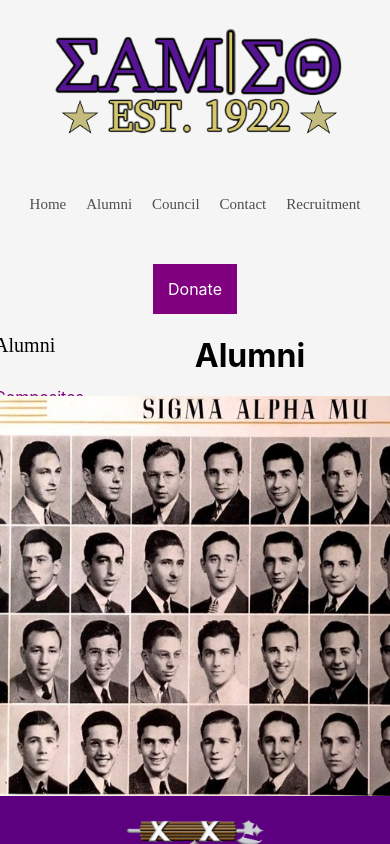
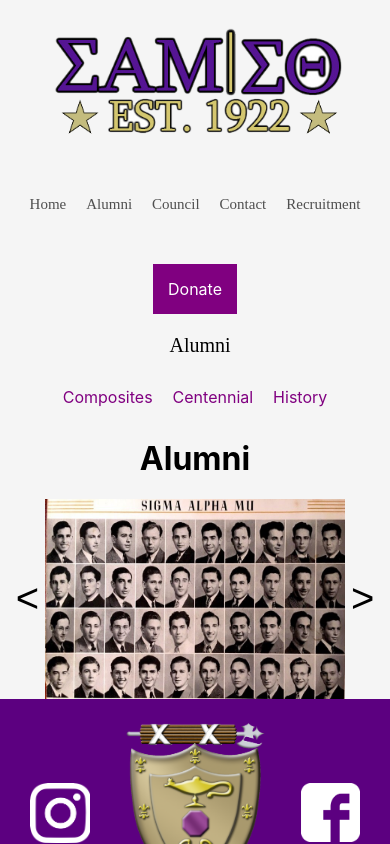
Before and after one commit to sevywagner/texas-sammy, a React (Create React App) app: page /texas-sammy/alumni in a window 390 px wide. Shown: the top 844 px of the page. Built offline with nearby package versions, Linux system fonts and the light colour scheme.

Commit message:
responsive support for composite carousel

```diff
--- a/src/Components/Layout/Css/sidebar.module.css
+++ b/src/Components/Layout/Css/sidebar.module.css
@@ -26,6 +26,21 @@
     color: rgb(213, 138, 0);
 }
 
+@media only screen and (max-width: 700px) {
+    .links {
+        flex-direction: row;
+        justify-content: center;
+    }
+
+    .title {
+        text-align: center;
+    }
+
+    .sidebar {
+        width: 100%;
+    }
+}
+
 @keyframes nav-hover {
     0% {
         color: purple;
--- a/src/Pages/Alumni.js
+++ b/src/Pages/Alumni.js
@@ -75,7 +75,7 @@
                 <h1>Alumni</h1>
                 <div className={styles.composites}>
                     <button onClick={prevHandler} className={styles['composite-nav']}>{`<`}</button>
-                    <img width="600" height="400" src={picUrl} />
+                    <img src={picUrl} />
                     <button onClick={nextHandler} className={styles['composite-nav']}>{`>`}</button>
                 </div>
             </div>
--- a/src/Pages/Css/alumni.module.css
+++ b/src/Pages/Css/alumni.module.css
@@ -19,3 +19,22 @@
     border: none;
     font-size: 40px;
 }
+
+.composites img {
+    width: 600px;
+    height: 400px;
+}
+
+@media only screen and (max-width: 700px) {
+    .alumni {
+        flex-direction: column;
+    }
+    .content {
+        width: 100%;
+    }
+
+    .composites img {
+        width: 300px;
+        height: 200px;
+    }
+}
```
